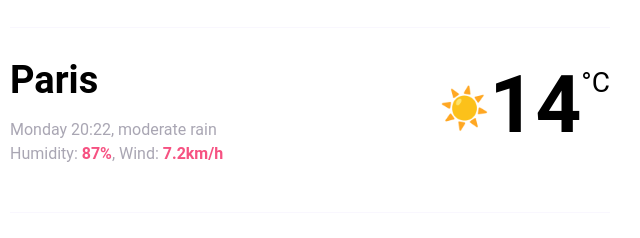
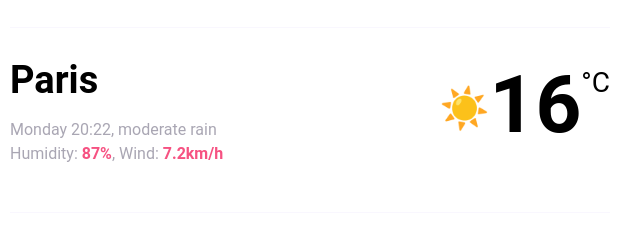
Before and after one commit to TatianaHristova/weather-app, a plain HTML site: page index.html in a window 1280 px wide. Shown: the part 151-389 px from the top of the page, 330-970 px from the left. Drawn offline with nearby package versions, Linux system fonts and the light colour scheme.

Commit message:
updated default temperature value

```diff
--- a/index.html
+++ b/index.html
@@ -34,7 +34,7 @@
           </div>
           <div>
             <span class="current-temperature-emoji">☀️</span
-            ><span class="current-temperature-value">14</span
+            ><span class="current-temperature-value">16</span
             ><span class="current-temperature-deg">°C</span>
           </div>
         </div>
```
